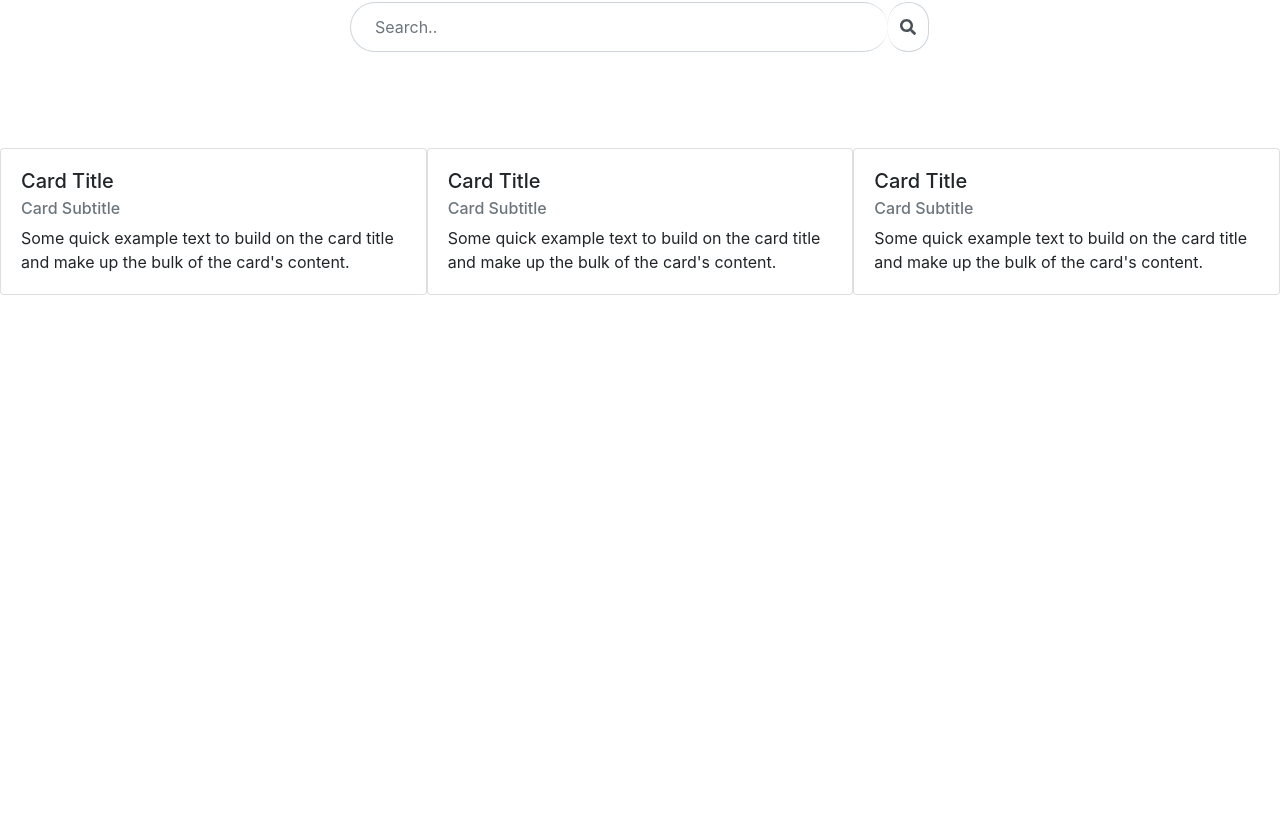
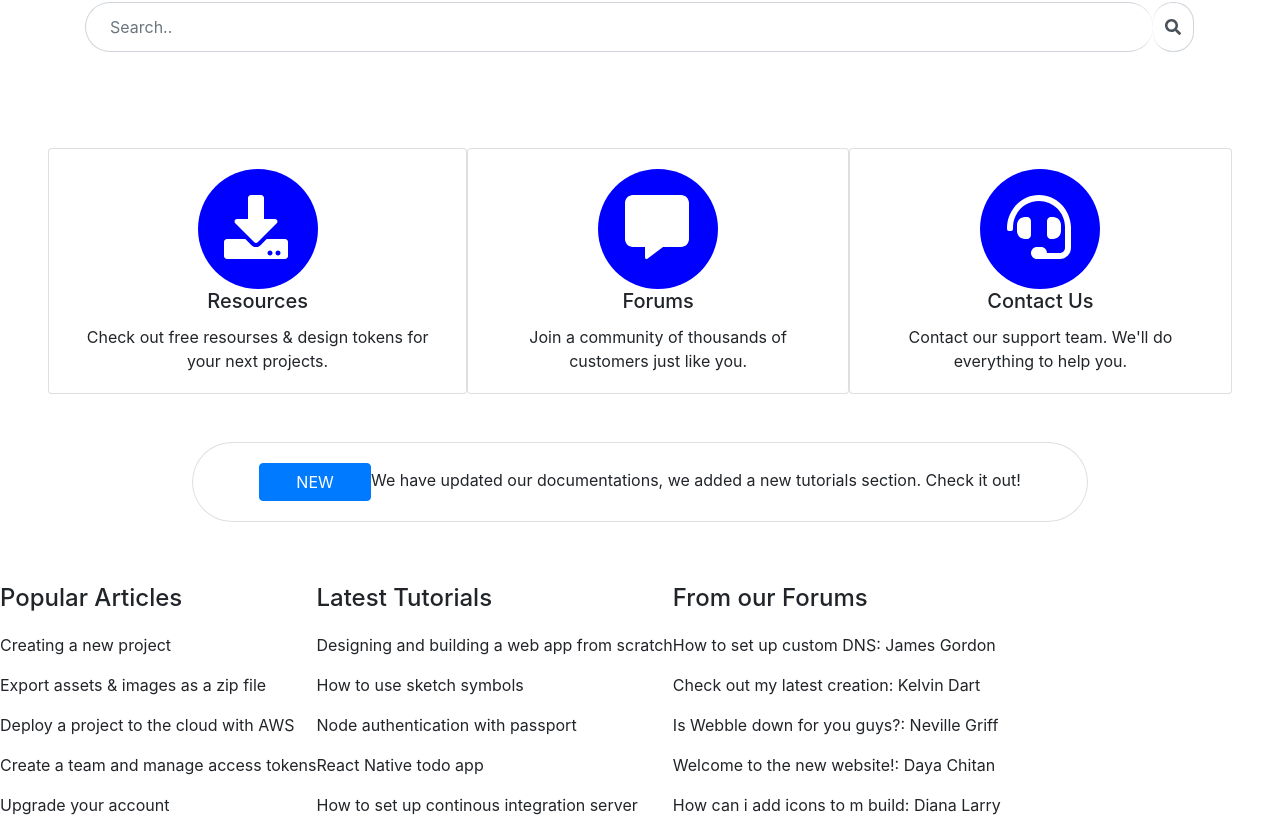
Before and after one commit to MichaelGee/webbly, a React (Create React App) app: page / in a window 1280 px wide. Shown: the part 344-1177 px from the top of the page. Before the commit the page ends 800 px from the top, so only its background shows below. Built offline with nearby package versions, Linux system fonts and the light colour scheme.

Commit message:
added notification card

```diff
--- a/src/App.css
+++ b/src/App.css
@@ -37,11 +37,7 @@ h2{
   font-size: 3rem !important;
 }
 
- .search{
-  justify-content: center;
-  width: 100%;
-  margin: 0 auto;
- }
+
 input.search.form-control{
   border-right: white !important;
   border-radius: 25px !important;
@@ -52,9 +48,59 @@ input.search.form-control{
   border-left: white !important;
   margin-right: 2px !important;
   border-radius: 20px !important;
+
 }
 
 .card_container{
   display: flex;
-  justify-content: center;
+  align-content: center;
+  padding-left: 3rem;
+  padding-right: 3rem;
+  margin-bottom: 3rem;
+  justify-content: space-between;
 }
+.first_card, .second_card, .third_card{
+  justify-content: space-between;
+  /* margin:  0 1.5rem; */
+
+}
+.section2{
+  display: flex;
+  height: auto;
+  margin-top: 3rem;
+}
+.icon{
+  font-size: 4rem;
+  color: white;
+  margin: 22% 12% 0% 10%;
+  align-content: center;
+  text-align: center;
+}
+
+.circle{
+  height: 120px;
+  width: 120px;
+  margin: 0 auto;
+  background: blue;
+  border-radius: 50%;
+}
+
+.notify{
+  width: 70% !important;
+  text-align: center;
+  margin: 0 auto;
+}
+.notifyMain{
+  border-radius: 40px !important;
+}
+.card_body{
+  text-align: center;
+}
+@media (max-width: 990px){
+  .card_container{
+    flex-direction: column;
+  }
+  .first_card, .second_card, .third_card{
+    width: 100%;
+  }
+}
--- a/src/App.js
+++ b/src/App.js
@@ -4,9 +4,7 @@ import Homepage from "./components/home";
 const App = () => {
   return (
     <div className='App'>
-      <header className='App-header'>
-        <Homepage />
-      </header>
+      <Homepage />
     </div>
   );
 };
--- a/src/components/cards.js
+++ b/src/components/cards.js
@@ -1,5 +1,11 @@
 import React from "react";
-import { Card } from "react-bootstrap";
+import { Card, Button } from "react-bootstrap";
+import {
+  faDownload,
+  faCommentAlt,
+  faHeadset
+} from "@fortawesome/free-solid-svg-icons";
+import { FontAwesomeIcon } from "@fortawesome/react-fontawesome";
 
 const Cards = () => {
   return (
@@ -7,46 +13,54 @@ const Cards = () => {
       <div className='card_container'>
         <div className='first_card'>
           <Card>
-            <Card.Body>
-              <Card.Title>Card Title</Card.Title>
-              <Card.Subtitle className='mb-2 text-muted'>
-                Card Subtitle
-              </Card.Subtitle>
+            <Card.Body className='card_body'>
+              <div className='circle'>
+                <FontAwesomeIcon className='icon' icon={faDownload} />
+              </div>
+              <Card.Title>Resources</Card.Title>
               <Card.Text>
-                Some quick example text to build on the card title and make up
-                the bulk of the card's content.
+                Check out free resourses & design tokens for your next projects.
               </Card.Text>
             </Card.Body>
           </Card>
         </div>
         <div className='second_card'>
           <Card>
-            <Card.Body>
-              <Card.Title>Card Title</Card.Title>
-              <Card.Subtitle className='mb-2 text-muted'>
-                Card Subtitle
-              </Card.Subtitle>
+            <Card.Body className='card_body'>
+              <div className='circle'>
+                <FontAwesomeIcon className='icon' icon={faCommentAlt} />
+              </div>
+              <Card.Title>Forums</Card.Title>
               <Card.Text>
-                Some quick example text to build on the card title and make up
-                the bulk of the card's content.
+                Join a community of thousands of customers just like you.
               </Card.Text>
             </Card.Body>
           </Card>
         </div>
         <div className='third_card'>
           <Card>
-            <Card.Body>
-              <Card.Title>Card Title</Card.Title>
-              <Card.Subtitle className='mb-2 text-muted'>
-                Card Subtitle
-              </Card.Subtitle>
+            <Card.Body className='card_body'>
+              <div className='circle'>
+                <FontAwesomeIcon className='icon' icon={faHeadset} />
+              </div>
+              <Card.Title>Contact Us</Card.Title>
               <Card.Text>
-                Some quick example text to build on the card title and make up
-                the bulk of the card's content.
+                Contact our support team. We'll do everything to help you.
               </Card.Text>
             </Card.Body>
           </Card>
         </div>
+      </div>
+      <div className='notify'>
+        <Card className='notifyMain'>
+          <Card.Body>
+            <Card.Text>
+              <Button variant='primary'>NEW</Button>
+              We have updated our documentations, we added a new tutorials
+              section. Check it out!
+            </Card.Text>
+          </Card.Body>
+        </Card>
       </div>
     </div>
   );
--- a/src/components/home.js
+++ b/src/components/home.js
@@ -9,7 +9,7 @@ const Homepage = () => {
   return (
     <div>
       <Navi />
-      <Col md={{ span: 6, offset: 3 }}>
+      <Col>
         <section className='section1'>
           <div className='container'>
             {/* Section 1 text */}
@@ -39,6 +39,32 @@ const Homepage = () => {
         </section>
       </Col>
       <Cards />
+      <section className='section2'>
+        <article className='article_column1'>
+          <h4 className='article_title1'>Popular Articles</h4>
+          <p>Creating a new project</p>
+          <p>Export assets & images as a zip file</p>
+          <p>Deploy a project to the cloud with AWS</p>
+          <p>Create a team and manage access tokens</p>
+          <p>Upgrade your account</p>
+        </article>
+        <article className='article_column2'>
+          <h4 className='article_title2'>Latest Tutorials</h4>
+          <p>Designing and building a web app from scratch</p>
+          <p>How to use sketch symbols</p>
+          <p>Node authentication with passport</p>
+          <p>React Native todo app</p>
+          <p>How to set up continous integration server</p>
+        </article>
+        <article className='article_column3'>
+          <h4 className='article_title3'>From our Forums</h4>
+          <p>How to set up custom DNS: James Gordon</p>
+          <p>Check out my latest creation: Kelvin Dart</p>
+          <p>Is Webble down for you guys?: Neville Griff</p>
+          <p>Welcome to the new website!: Daya Chitan</p>
+          <p>How can i add icons to m build: Diana Larry</p>
+        </article>
+      </section>
     </div>
   );
 };
--- a/src/components/navbar.js
+++ b/src/components/navbar.js
@@ -1,5 +1,5 @@
 import React from "react";
-import { Nav, Navbar, Button, Container } from "react-bootstrap";
+import { Nav, Navbar, Button } from "react-bootstrap";
 /* import {Link} from "react-router-dom"; */
 const Navi = () => {
   return (
```
